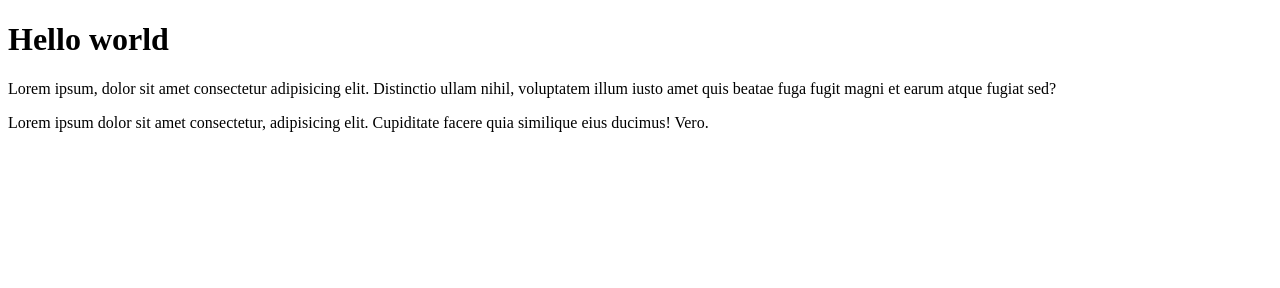
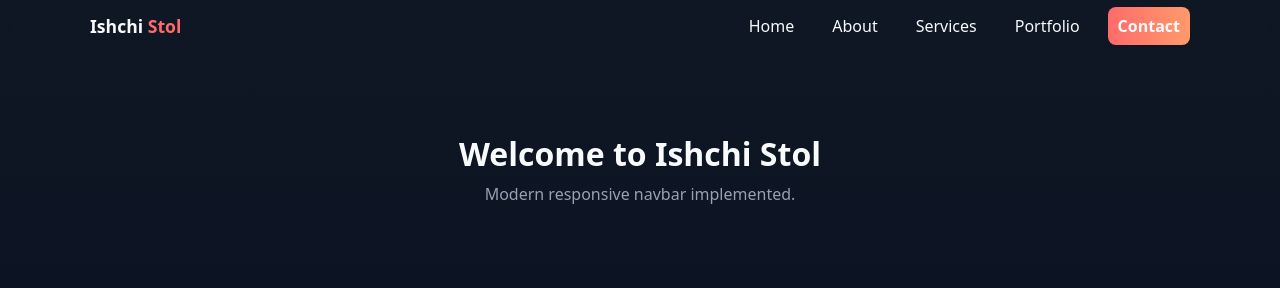
Before and after one commit to SamandarFrilanser/git-for-practise, a plain HTML site: page index.html in a window 1280 px wide. Drawn offline with Linux system fonts and the light colour scheme; a web font is replaced by a local one.

Commit message:
navbar-added

```diff
--- a/css/style.css
+++ b/css/style.css
@@ -1 +1,60 @@
 @import url('https://fonts.cdnfonts.com/css/recoleta');
+
+:root{
+	--bg:#0f1724;
+	--card:#0b1220;
+	--muted:#98a0b3;
+	--accent:#ff6b6b;
+	--white:#f8fafc;
+	--glass: rgba(255,255,255,0.04);
+}
+
+*{box-sizing:border-box}
+html,body{height:100%}
+body{
+	margin:0;
+	font-family: 'Recoleta', system-ui, -apple-system, 'Segoe UI', Roboto, 'Helvetica Neue', Arial;
+	background:linear-gradient(180deg,var(--bg),#071022);
+	color:var(--white);
+	-webkit-font-smoothing:antialiased;
+}
+
+.container{width:100%;max-width:1100px;margin:0 auto;padding:0 20px}
+
+.site-header{backdrop-filter: blur(6px);background:transparent;position:sticky;top:0;z-index:60}
+.header-inner{display:flex;align-items:center;justify-content:space-between;padding:14px 0}
+
+.brand{font-weight:700;color:var(--white);text-decoration:none;font-size:1.1rem}
+.brand .accent{color:var(--accent)}
+
+.nav{display:flex;align-items:center}
+.nav-list{list-style:none;margin:0;padding:0;display:flex;gap:18px;align-items:center}
+.nav-list a{color:var(--white);text-decoration:none;padding:8px 10px;border-radius:8px;transition:background .18s,color .18s}
+.nav-list a:hover{background:var(--glass)}
+
+.btn-primary{background:linear-gradient(90deg,var(--accent),#ff9a6b);padding:8px 14px;color:#071022;border-radius:10px;font-weight:700}
+
+.nav-toggle{display:none;background:transparent;border:0;padding:8px;border-radius:8px;cursor:pointer}
+.nav-toggle:focus{outline:2px solid rgba(255,255,255,0.08)}
+.hamburger{display:inline-block;width:22px;height:2px;background:var(--white);position:relative;transition:all .25s}
+.hamburger::before,.hamburger::after{content:"";position:absolute;left:0;width:22px;height:2px;background:var(--white);transition:all .25s}
+.hamburger::before{top:-7px}
+.hamburger::after{top:7px}
+
+/* Mobile styles */
+@media(max-width:840px){
+	.nav-toggle{display:inline-flex;align-items:center}
+	.nav{position:absolute;top:64px;left:0;right:0;background:linear-gradient(180deg,rgba(10,14,20,0.9),rgba(6,10,16,0.95));padding:18px 0;transform:translateY(-12px);opacity:0;pointer-events:none;transition:all .25s}
+	.nav.open{opacity:1;pointer-events:auto;transform:translateY(0)}
+	.nav-list{flex-direction:column;gap:8px;padding:0 20px}
+	.btn-primary{width:100%;text-align:center}
+	.header-inner{position:relative}
+	.hamburger{background:transparent}
+	.hamburger, .hamburger::before, .hamburger::after{background:var(--white)}
+	.nav.open ~ .nav-toggle .hamburger{transform:rotate(45deg)}
+}
+
+/* Hero demo */
+.hero{padding:80px 0;text-align:center}
+.hero h1{font-size:2rem;margin:0 0 8px}
+.hero p{color:var(--muted);margin:0}
--- a/index.html
+++ b/index.html
@@ -7,12 +7,45 @@
     <link rel="stylesheet" href="css/style.css">
 </head>
 <body>
-    <h1>Hello world</h1>
-    <p>
-        Lorem ipsum, dolor sit amet consectetur adipisicing elit. Distinctio ullam nihil, voluptatem illum iusto amet quis beatae fuga fugit magni et earum atque fugiat sed?
-    </p>
-    <p class="txt">
-        Lorem ipsum dolor sit amet consectetur, adipisicing elit. Cupiditate facere quia similique eius ducimus! Vero.
-    </p>
+    <header class="site-header">
+        <div class="container header-inner">
+            <a class="brand" href="#">Ishchi <span class="accent">Stol</span></a>
+
+            <button class="nav-toggle" aria-label="Toggle navigation" aria-expanded="false">
+                <span class="hamburger"></span>
+            </button>
+
+            <nav class="nav">
+                <ul class="nav-list">
+                    <li><a href="#">Home</a></li>
+                    <li><a href="#">About</a></li>
+                    <li><a href="#">Services</a></li>
+                    <li><a href="#">Portfolio</a></li>
+                    <li><a class="btn-primary" href="#">Contact</a></li>
+                </ul>
+            </nav>
+        </div>
+    </header>
+
+    <main class="page-content">
+        <section class="hero">
+            <div class="container">
+                <h1>Welcome to Ishchi Stol</h1>
+                <p>Modern responsive navbar implemented.</p>
+            </div>
+        </section>
+    </main>
+
+    <script>
+        (function(){
+            const btn = document.querySelector('.nav-toggle');
+            const nav = document.querySelector('.nav');
+            btn.addEventListener('click', function(){
+                const expanded = this.getAttribute('aria-expanded') === 'true' || false;
+                this.setAttribute('aria-expanded', !expanded);
+                nav.classList.toggle('open');
+            });
+        })();
+    </script>
 </body>
 </html>
```
